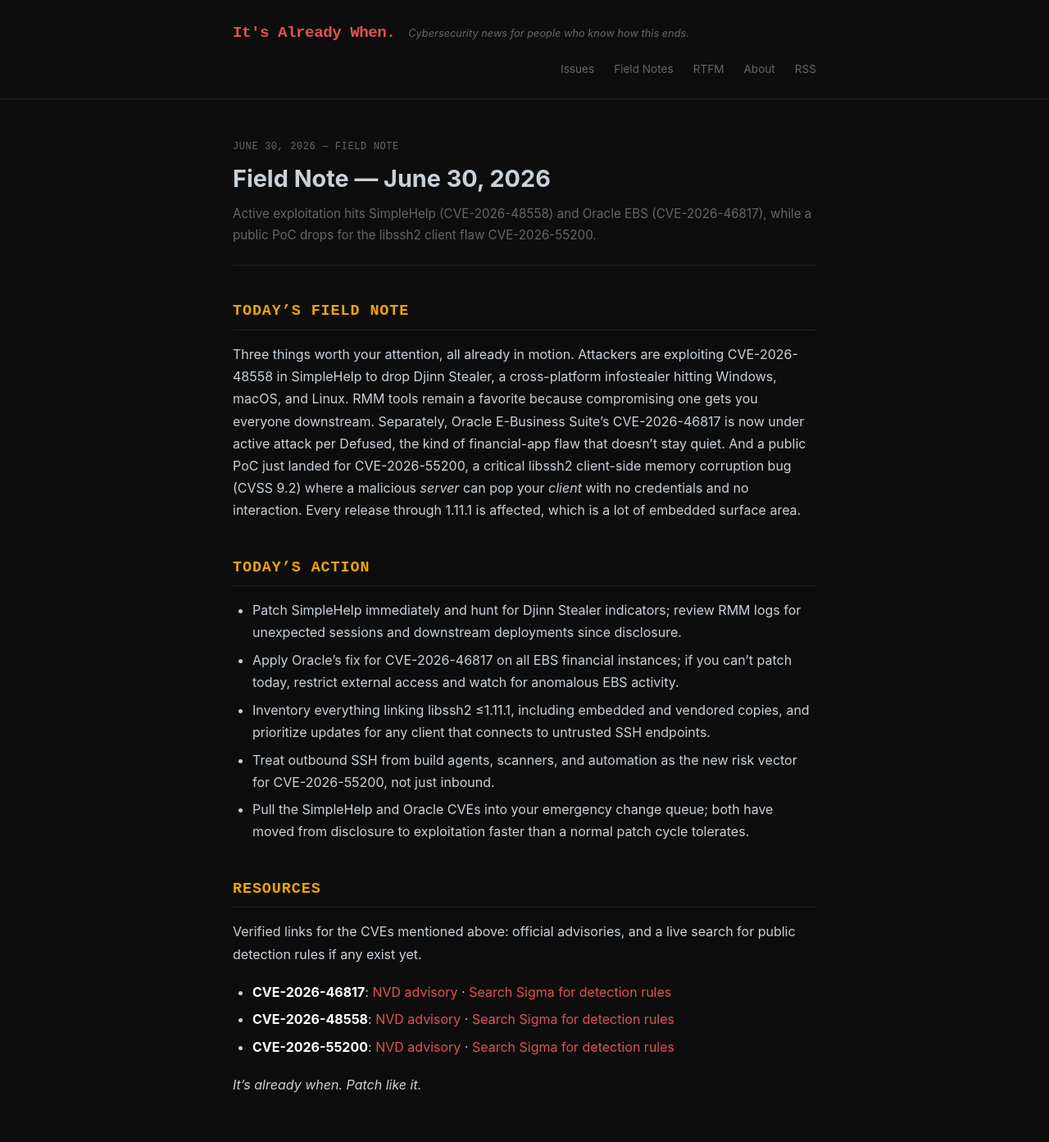
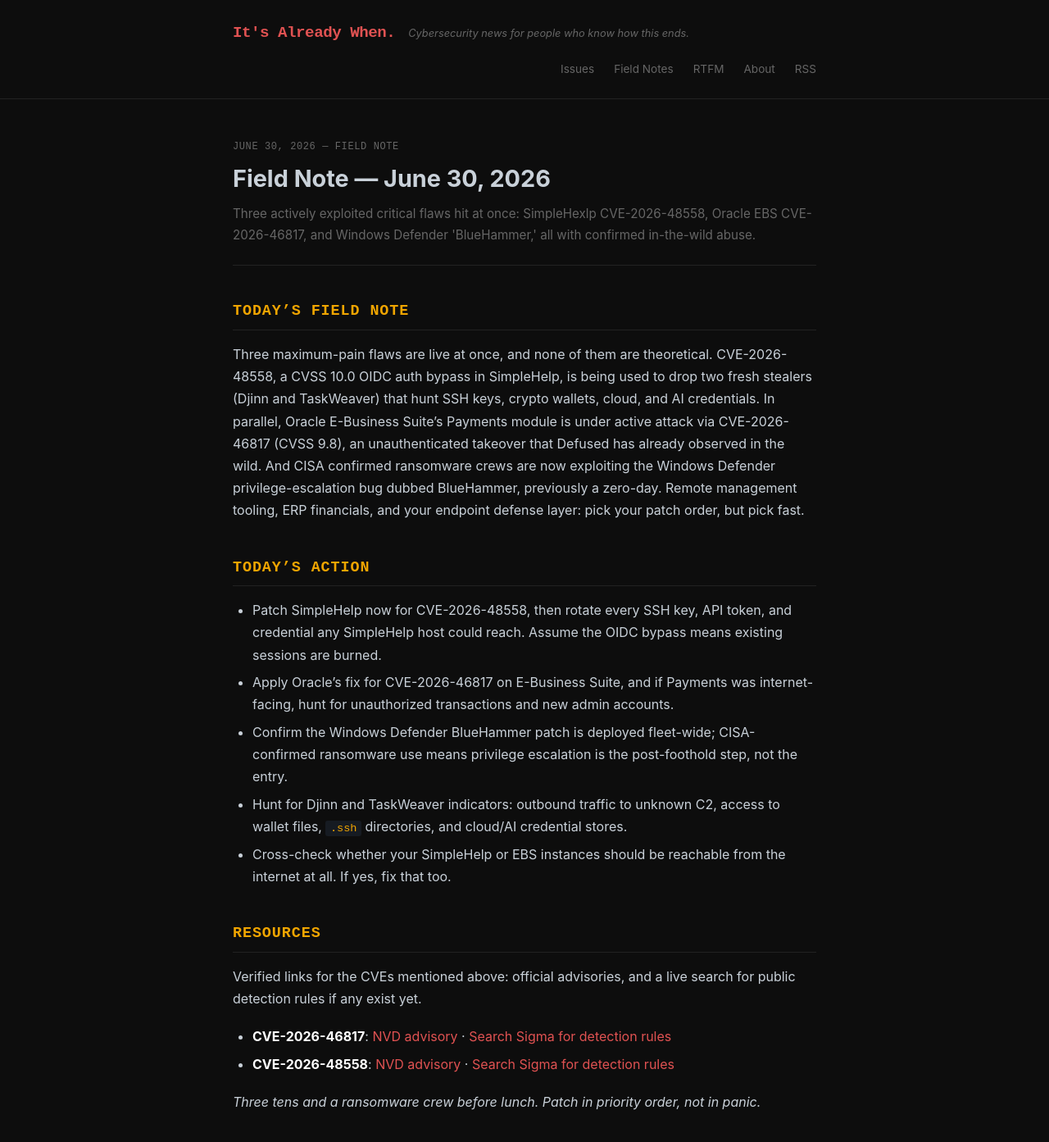
Before and after one commit to bizzal70/itsalreadywhen, a Jekyll site: the page built from _field_notes/2026-06-30-field-note.md, in a window 1280 px wide and 1400 px high. Shown: the top 1393 px of the window at 82% size. Built offline with Jekyll 4.4.1, drawn with Linux system fonts in a browser that asks for light colours.

Commit message:
Field Note 2026-06-30

```diff
--- a/_field_notes/2026-06-30-field-note.md
+++ b/_field_notes/2026-06-30-field-note.md
@@ -2,18 +2,18 @@
 layout: field_note
 title: "Field Note — June 30, 2026"
 date: 2026-06-30
-summary: "Active exploitation hits SimpleHelp (CVE-2026-48558) and Oracle EBS (CVE-2026-46817), while a public PoC drops for the libssh2 client flaw CVE-2026-55200."
+summary: "Three actively exploited critical flaws hit at once: SimpleHexlp CVE-2026-48558, Oracle EBS CVE-2026-46817, and Windows Defender 'BlueHammer,' all with confirmed in-the-wild abuse."
 ---
 
 ## Today's Field Note
-Three things worth your attention, all already in motion. Attackers are exploiting CVE-2026-48558 in SimpleHelp to drop Djinn Stealer, a cross-platform infostealer hitting Windows, macOS, and Linux. RMM tools remain a favorite because compromising one gets you everyone downstream. Separately, Oracle E-Business Suite's CVE-2026-46817 is now under active attack per Defused, the kind of financial-app flaw that doesn't stay quiet. And a public PoC just landed for CVE-2026-55200, a critical libssh2 client-side memory corruption bug (CVSS 9.2) where a malicious *server* can pop your *client* with no credentials and no interaction. Every release through 1.11.1 is affected, which is a lot of embedded surface area.
+Three maximum-pain flaws are live at once, and none of them are theoretical. CVE-2026-48558, a CVSS 10.0 OIDC auth bypass in SimpleHelp, is being used to drop two fresh stealers (Djinn and TaskWeaver) that hunt SSH keys, crypto wallets, cloud, and AI credentials. In parallel, Oracle E-Business Suite's Payments module is under active attack via CVE-2026-46817 (CVSS 9.8), an unauthenticated takeover that Defused has already observed in the wild. And CISA confirmed ransomware crews are now exploiting the Windows Defender privilege-escalation bug dubbed BlueHammer, previously a zero-day. Remote management tooling, ERP financials, and your endpoint defense layer: pick your patch order, but pick fast.
 
 ## Today's Action
-- Patch SimpleHelp immediately and hunt for Djinn Stealer indicators; review RMM logs for unexpected sessions and downstream deployments since disclosure.
-- Apply Oracle's fix for CVE-2026-46817 on all EBS financial instances; if you can't patch today, restrict external access and watch for anomalous EBS activity.
-- Inventory everything linking libssh2 ≤1.11.1, including embedded and vendored copies, and prioritize updates for any client that connects to untrusted SSH endpoints.
-- Treat outbound SSH from build agents, scanners, and automation as the new risk vector for CVE-2026-55200, not just inbound.
-- Pull the SimpleHelp and Oracle CVEs into your emergency change queue; both have moved from disclosure to exploitation faster than a normal patch cycle tolerates.
+- Patch SimpleHelp now for CVE-2026-48558, then rotate every SSH key, API token, and credential any SimpleHelp host could reach. Assume the OIDC bypass means existing sessions are burned.
+- Apply Oracle's fix for CVE-2026-46817 on E-Business Suite, and if Payments was internet-facing, hunt for unauthorized transactions and new admin accounts.
+- Confirm the Windows Defender BlueHammer patch is deployed fleet-wide; CISA-confirmed ransomware use means privilege escalation is the post-foothold step, not the entry.
+- Hunt for Djinn and TaskWeaver indicators: outbound traffic to unknown C2, access to wallet files, `.ssh` directories, and cloud/AI credential stores.
+- Cross-check whether your SimpleHelp or EBS instances should be reachable from the internet at all. If yes, fix that too.
 
 ## Resources
 
@@ -21,6 +21,5 @@ Verified links for the CVEs mentioned above: official advisories, and a live sea
 
 - **CVE-2026-46817**: [NVD advisory](https://nvd.nist.gov/vuln/detail/CVE-2026-46817) · [Search Sigma for detection rules](https://github.com/SigmaHQ/sigma/search?q=CVE-2026-46817)
 - **CVE-2026-48558**: [NVD advisory](https://nvd.nist.gov/vuln/detail/CVE-2026-48558) · [Search Sigma for detection rules](https://github.com/SigmaHQ/sigma/search?q=CVE-2026-48558)
-- **CVE-2026-55200**: [NVD advisory](https://nvd.nist.gov/vuln/detail/CVE-2026-55200) · [Search Sigma for detection rules](https://github.com/SigmaHQ/sigma/search?q=CVE-2026-55200)
 
-*It's already when. Patch like it.*
+*Three tens and a ransomware crew before lunch. Patch in priority order, not in panic.*
```
